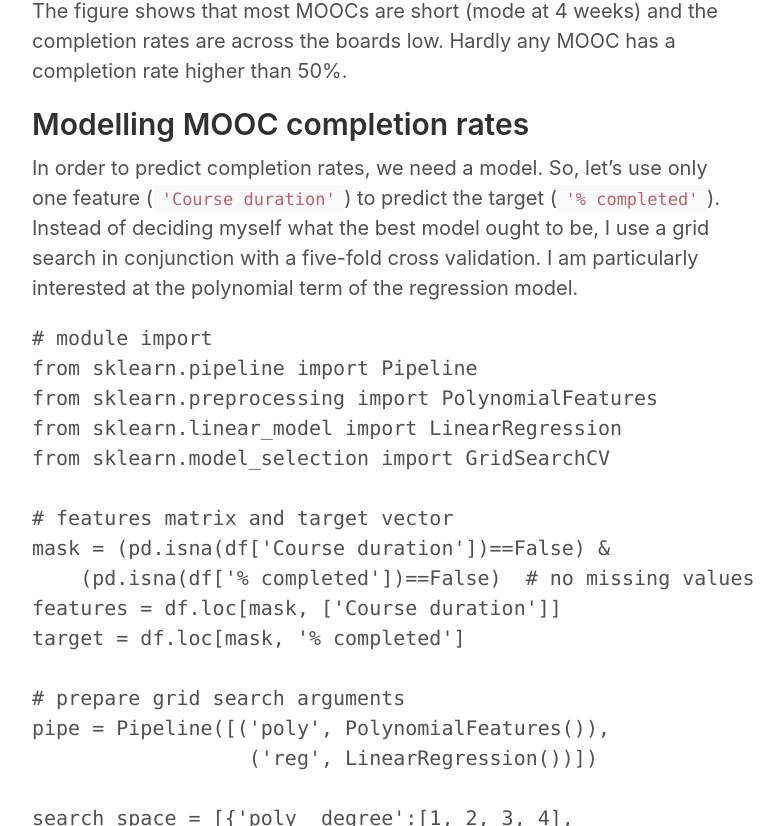
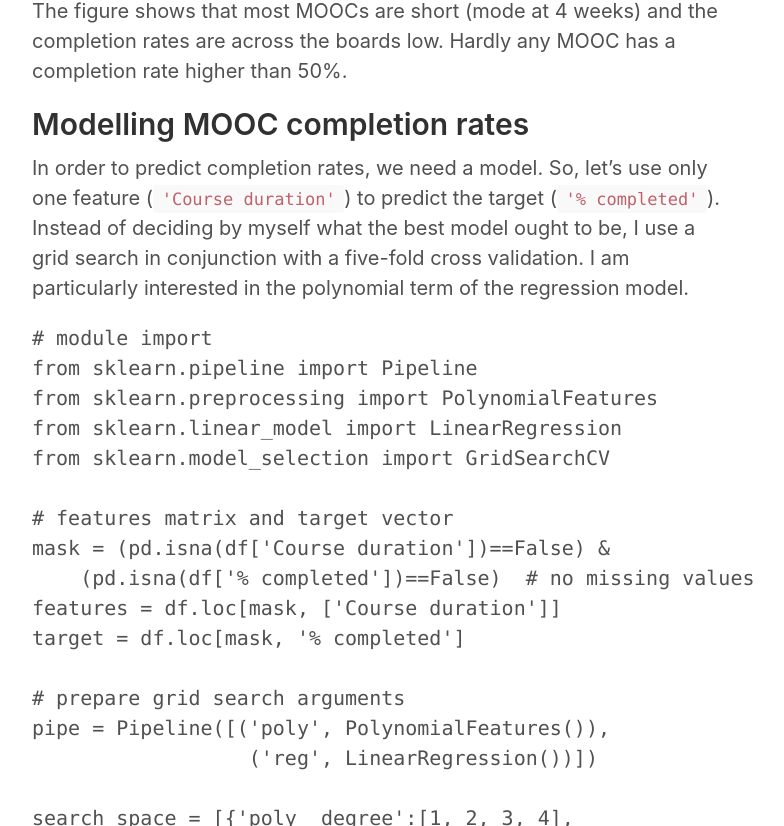
Before and after one commit to rikunert/rikunert.github.io, a Jekyll site: the page built from _posts/2019-06-5-mooc_completion.md, in a window 1280 px wide and 900 px high, scrolled down 2728 px, cut to the strip 74-900 px from the top of the window. Shown: the whole strip, without its empty margins (258-1042 px from the left). Built offline with Jekyll 4.4.1, drawn with Linux system fonts in a browser that asks for light colours; comment, search, counter and statistics services are not loaded; some of the changed text lies outside the part shown.

Commit message:
MOOC post small adjust

````diff
--- a/_posts/2019-06-5-mooc_completion.md
+++ b/_posts/2019-06-5-mooc_completion.md
@@ -78,8 +78,8 @@
 
 ## Modelling MOOC completion rates
 In order to predict completion rates, we need a model. So, let's use only one feature (`'Course duration'`) to predict the target (`'% completed'`).
-Instead of deciding myself what the best model ought to be, I use a grid search in conjunction with a five-fold cross validation.
-I am particularly interested at the polynomial term of the regression model.
+Instead of deciding by myself what the best model ought to be, I use a grid search in conjunction with a five-fold cross validation.
+I am particularly interested in the polynomial term of the regression model.
 
 ```Python
 # module import
````
Also changed, not shown: other parts of _posts/2019-06-5-mooc_completion.md (+1 -1 lines).
